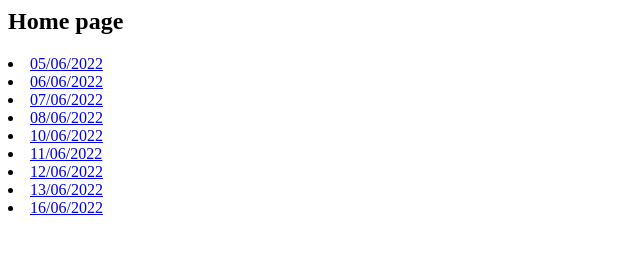
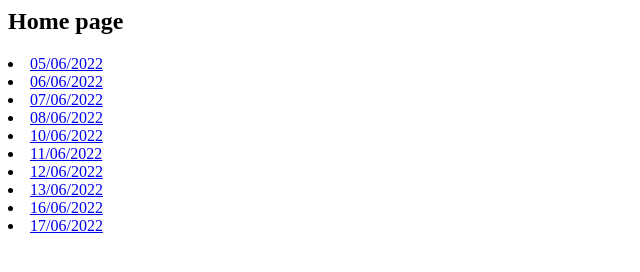
Before and after one commit to phombos/Daily-report, a plain HTML site: page index.html in a window 1280 px wide. Shown: the whole page, without its empty margins (0-640 px from the left). Drawn offline with Linux system fonts and the light colour scheme.

Commit message:
Update index.html

```diff
--- a/index.html
+++ b/index.html
@@ -10,5 +10,6 @@
         <li><a href="reports/report_12-06-2022.html">12/06/2022</a></li>
         <li><a href="reports/report_13-06-2022.html">13/06/2022</a></li>
         <li><a href="reports/report_16-06-2022.html">16/06/2022</a></li>
+        <li><a href="reports/report_17-06-2022.html">17/06/2022</a></li>
     </body>
 </html>
```
